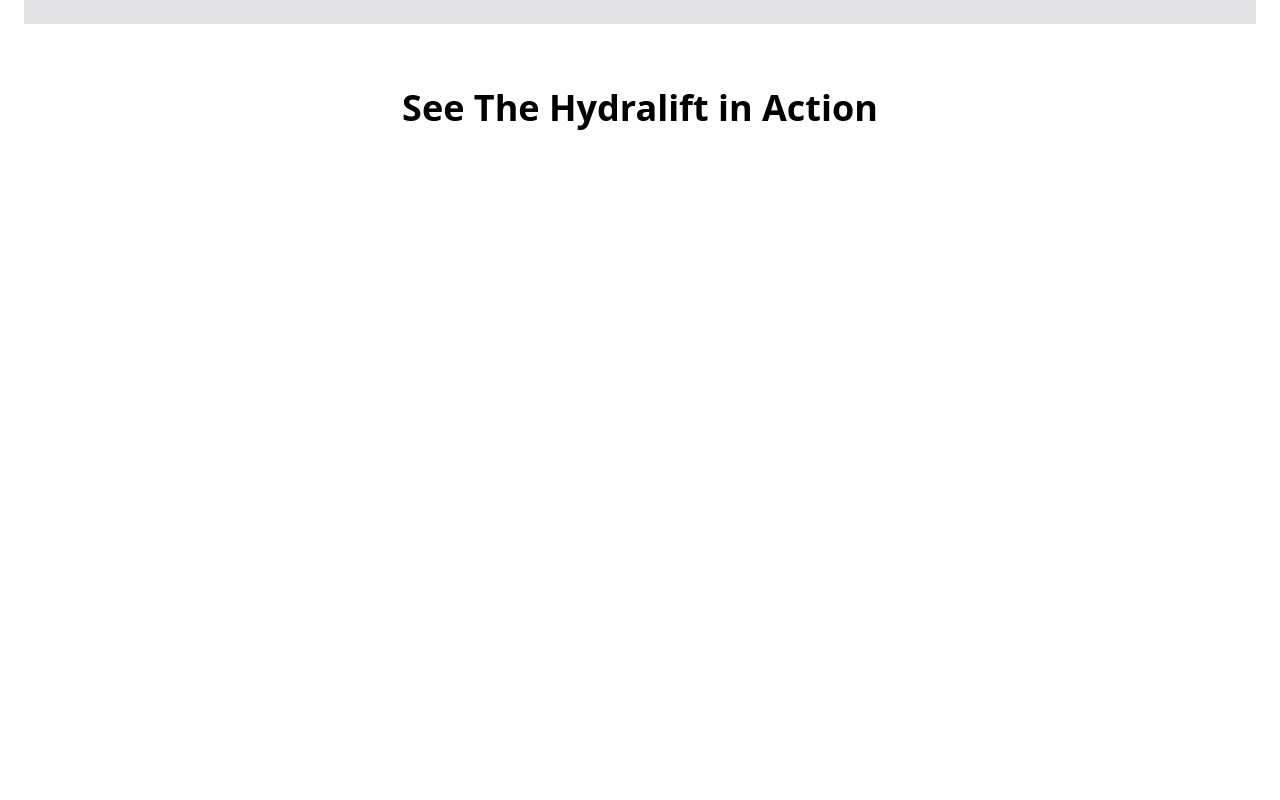
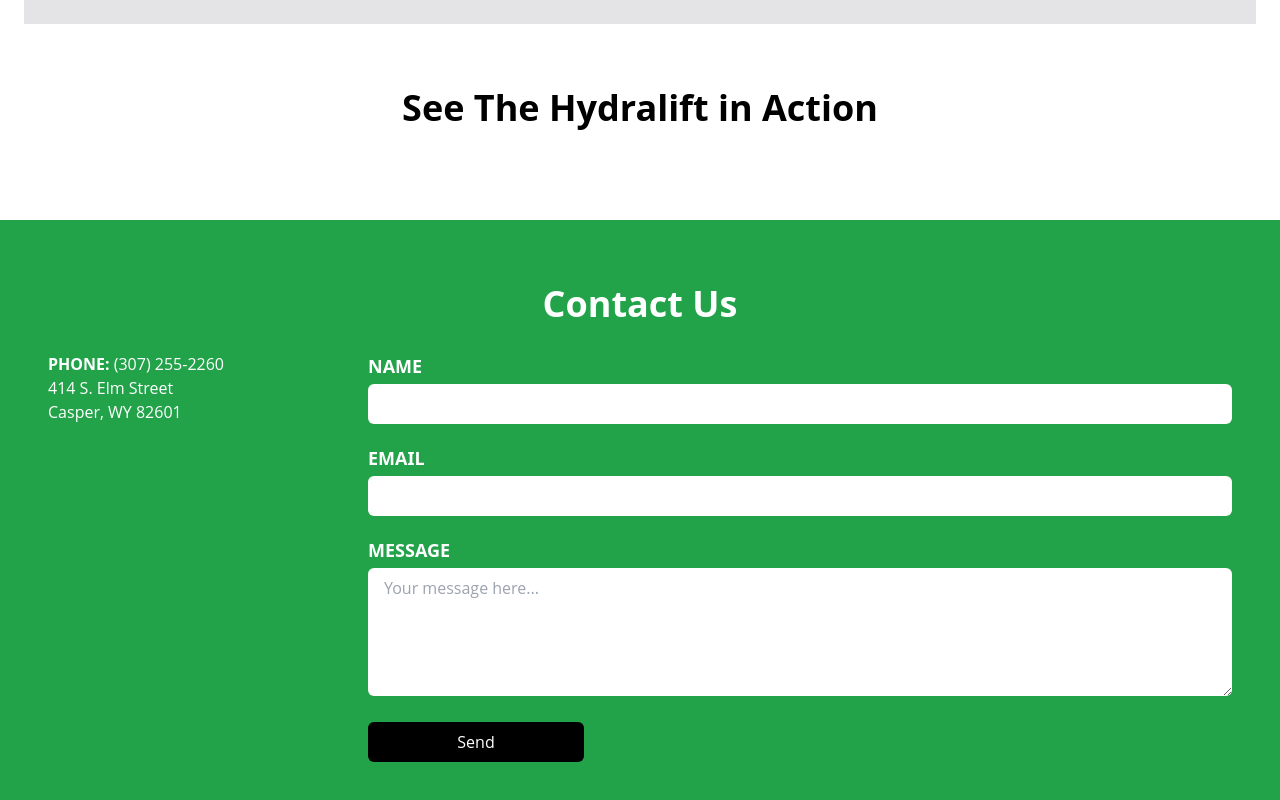
Before and after one commit to RKYCOM/gethydralift, a SvelteKit app: page / in a window 1280 px wide. Shown: the part 1456-2256 px from the top of the page. Before the commit the page ends 1676 px from the top, so only its background shows below. Built offline with nearby package versions, Linux system fonts and the light colour scheme; a web font is replaced by a local one.

Commit message:
Build contact form

```diff
--- a/src/app.postcss
+++ b/src/app.postcss
@@ -11,6 +11,10 @@
 	main {
 		@apply my-6 px-6;
 	}
+
+	section h2 {
+		@apply mb-7 text-center font-inter text-4xl font-bold;
+	}
 }
 
 @tailwind components;
--- /dev/null
+++ b/src/lib/ContactForm.svelte
@@ -0,0 +1,67 @@
+<section>
+	<h2>Contact Us</h2>
+	<div class="content">
+		<div class="contact-info">
+			<p><span class="label">Phone:</span> (307) 255-2260</p>
+			<p>414 S. Elm Street<br />Casper, WY 82601</p>
+		</div>
+		<form action="https://usebasin.com/f/cd8259376bb8" method="POST">
+			<div>
+				<label for="name">Name</label>
+				<input type="text" name="name" required />
+			</div>
+			<div>
+				<label for="email">Email</label>
+				<input type="email" name="email" required />
+			</div>
+			<div>
+				<label for="message">Message</label>
+				<textarea name="message" placeholder="Your message here..." required />
+			</div>
+			<button type="submit">Send</button>
+		</form>
+	</div>
+</section>
+
+<style lang="postcss">
+	section {
+		@apply w-full bg-hydragreen-500 px-12 py-16 text-white;
+	}
+
+	.content {
+		@apply flex w-full flex-col-reverse gap-8 sm:flex-row;
+	}
+
+	.contact-info {
+		@apply w-1/4;
+	}
+
+	.label {
+		@apply font-inter font-bold uppercase;
+	}
+
+	form {
+		@apply flex w-3/4 flex-col gap-3;
+	}
+
+	form div {
+		@apply mb-2;
+	}
+
+	form label {
+		@apply mb-1 block font-inter text-lg font-bold uppercase;
+	}
+
+	form input,
+	form textarea {
+		@apply w-full rounded-md px-4 py-2 text-black;
+	}
+
+	form textarea {
+		@apply h-32;
+	}
+
+	form button {
+		@apply w-1/4 rounded-md bg-black py-2 transition duration-200 ease-in-out hover:bg-white hover:text-black active:scale-90;
+	}
+</style>
--- a/src/routes/+layout.svelte
+++ b/src/routes/+layout.svelte
@@ -1,4 +1,5 @@
 <script>
+	import ContactForm from '$lib/ContactForm.svelte';
 	import NavBar from '$lib/NavBar.svelte';
 	import '../app.postcss';
 </script>
@@ -8,3 +9,5 @@
 <main>
 	<slot />
 </main>
+
+<ContactForm />
--- a/src/routes/+page.svelte
+++ b/src/routes/+page.svelte
@@ -108,10 +108,6 @@
 		@apply mb-8;
 	}
 
-	section h2 {
-		@apply mb-7 text-center font-inter text-4xl font-bold;
-	}
-
 	section.introduction,
 	#video {
 		@apply px-10;
```
